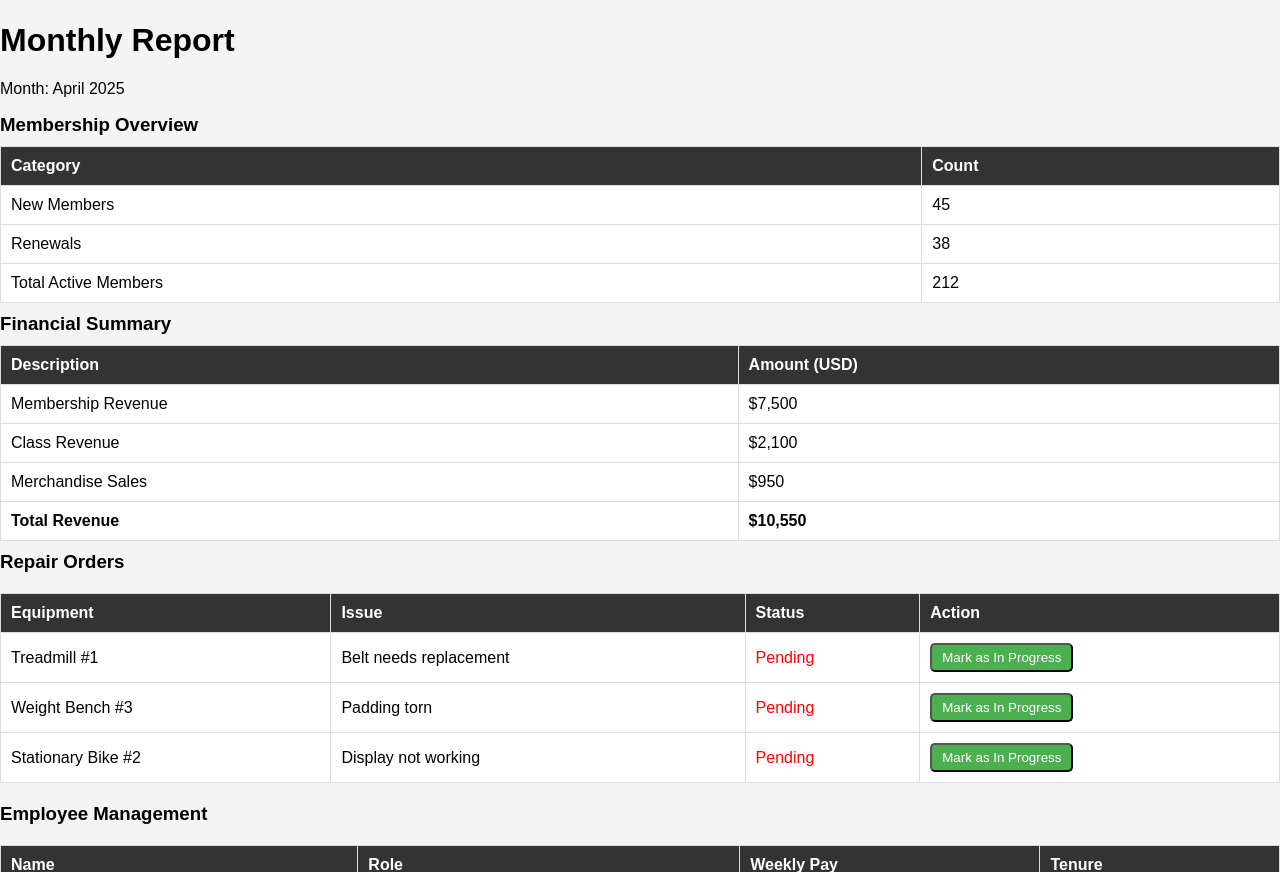
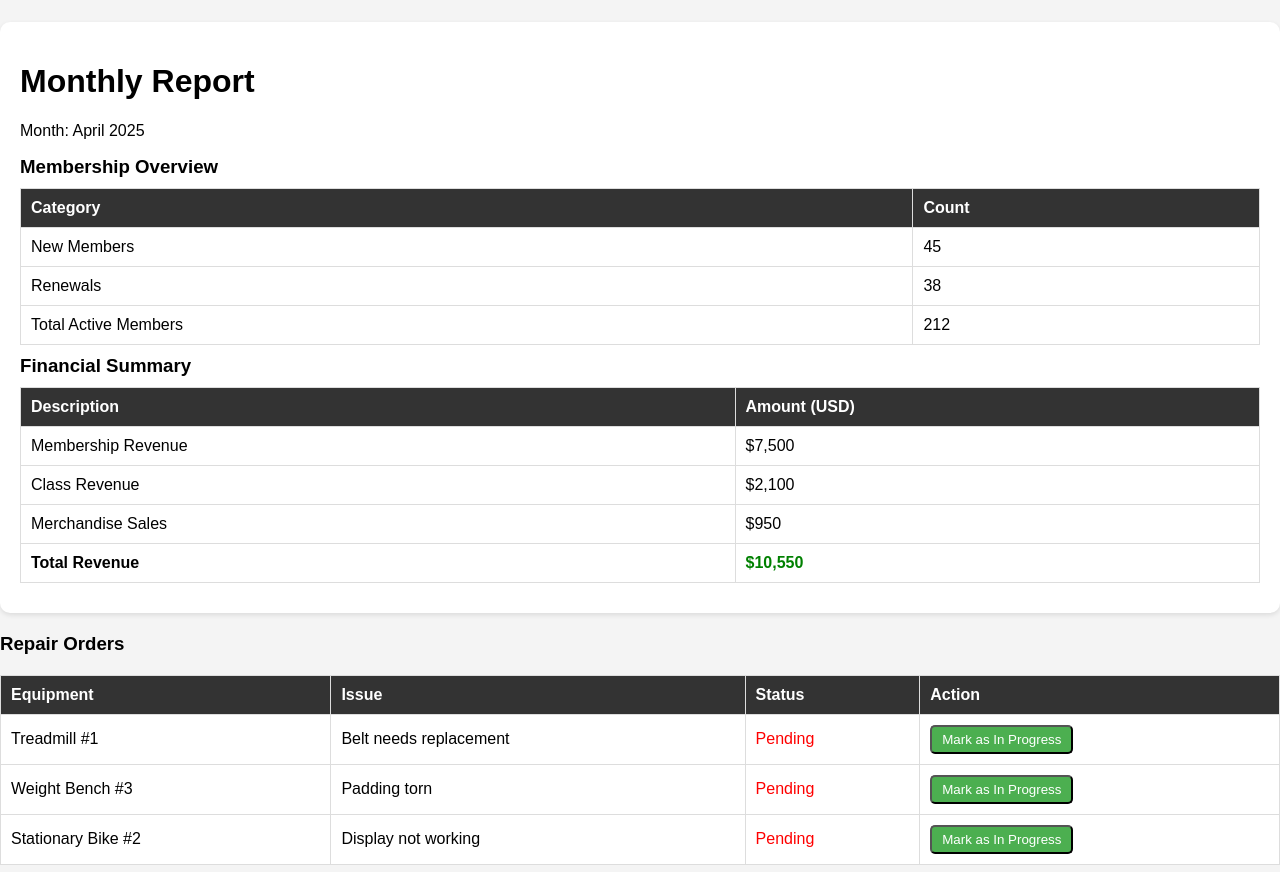
Before and after one commit to owitness/Gym-Management-System-Project, a Flask app: template templates/admin.html in a window 1280 px wide. Shown: the part 78-950 px from the top of the page. Run offline with Flask 2, Linux system fonts and the light colour scheme; the template is opened without the code that fills it, so the values that code supplies are empty; parts of the project's set-up code (start-up, migrations or seed data) failed here and were passed over; some libraries are stand-ins or nearby versions.

Commit message:
Update admin.css

```diff
--- a/static/css/admin.css
+++ b/static/css/admin.css
@@ -105,3 +105,14 @@
         text-decoration: none;
         border-radius: 5px;
     }
+    .admin .section {
+        background: white;
+        padding: 20px;
+        margin-bottom: 20px;
+        border-radius: 10px;
+        box-shadow: 0 2px 5px rgba(0,0,0,0.1);
+      }
+
+    .admin .total-revenue{
+        color: green
+    }
```
